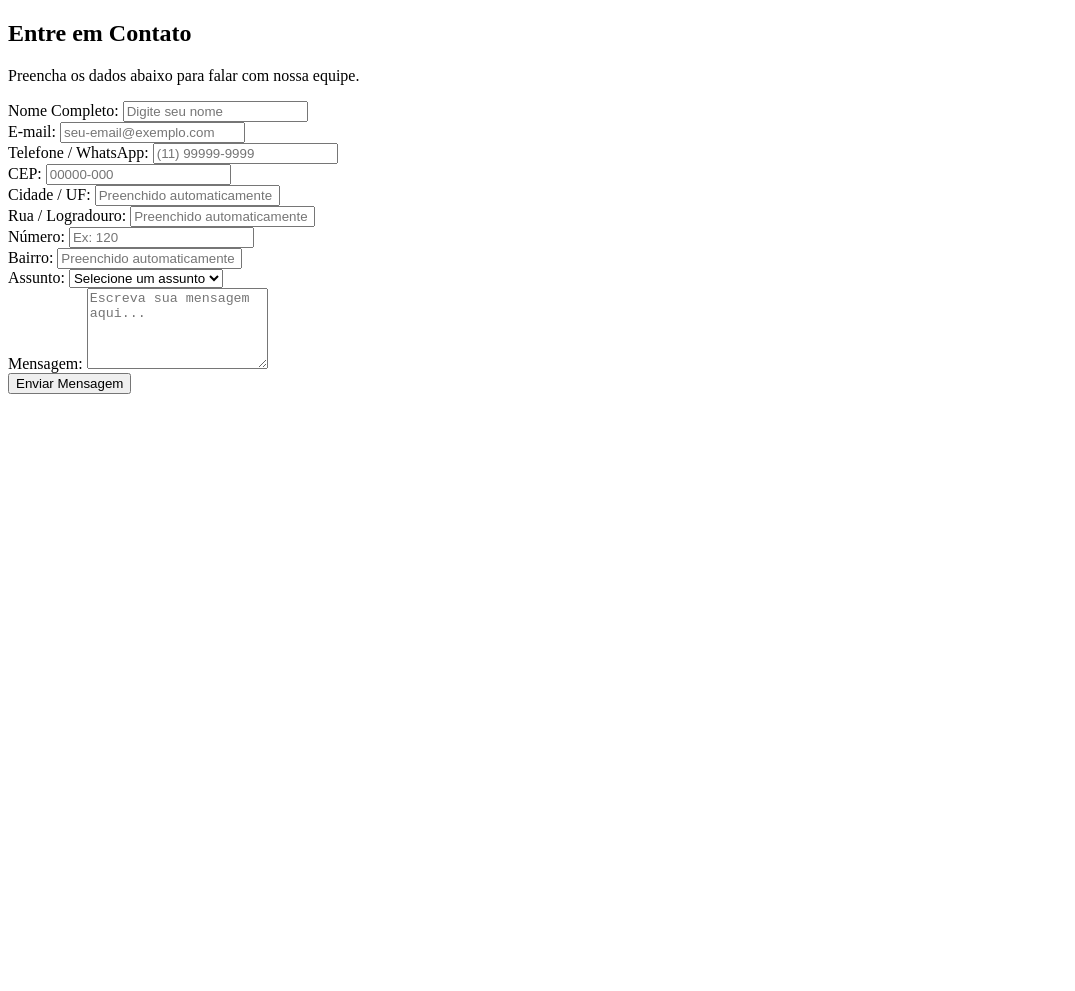
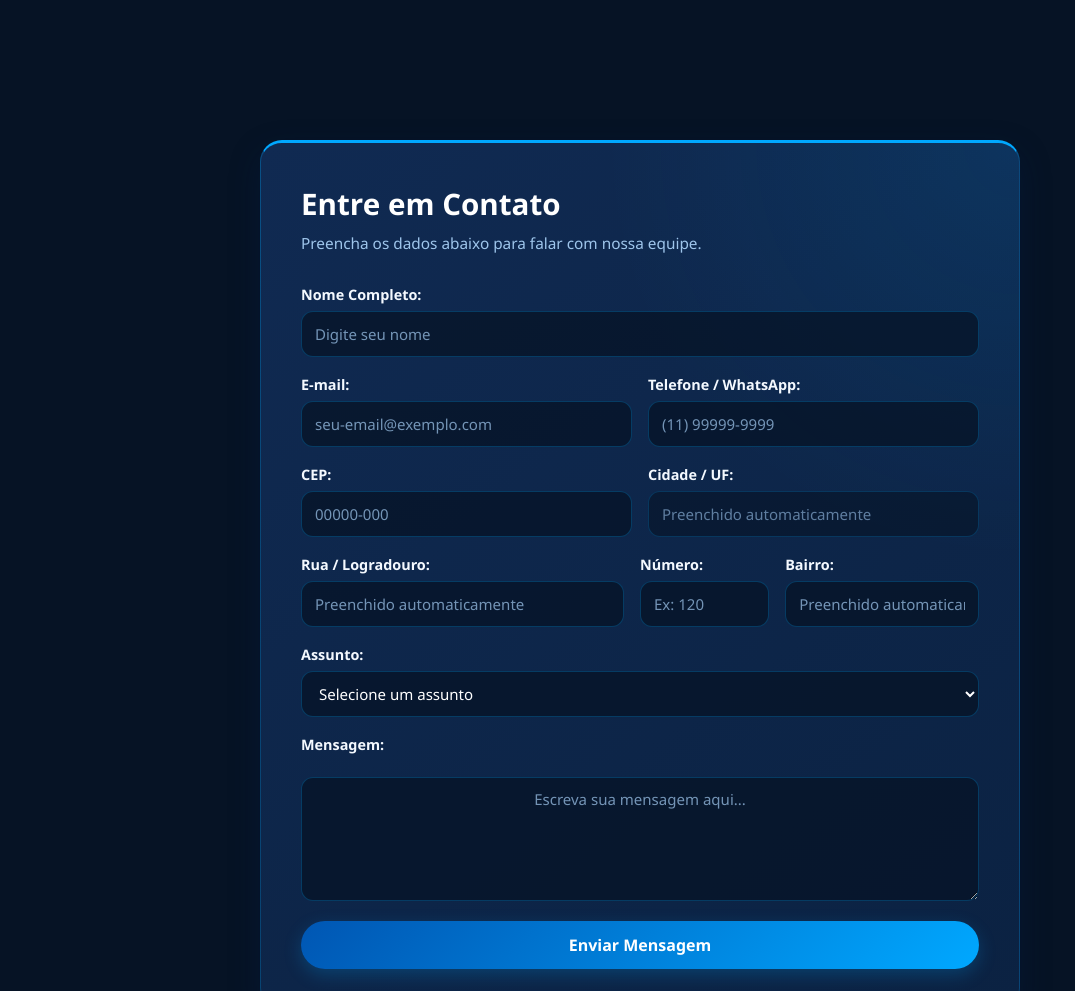
Before and after one commit to ProjetoAdsUni9/Projeto.ads, a plain HTML site: page InfraTech/contato.html in a window 1280 px wide. Shown: the top 991 px of the page, without its empty margins (0-1075 px from the left). Before the commit the page ends 800 px from the top, so only its background shows below. Drawn offline with Linux system fonts and the light colour scheme.

Commit message:
Update contato.html

```diff
--- a/InfraTech/contato.html
+++ b/InfraTech/contato.html
@@ -4,7 +4,7 @@
   <meta charset="UTF-8">
   <meta name="viewport" content="width=device-width, initial-scale=1.0">
   <title>Contato - INFRA TECH</title>
-  <link rel="stylesheet" href="css/contato.css">
+  <link rel="stylesheet" href="css/style.css">
 </head>
 <body>
 
```
